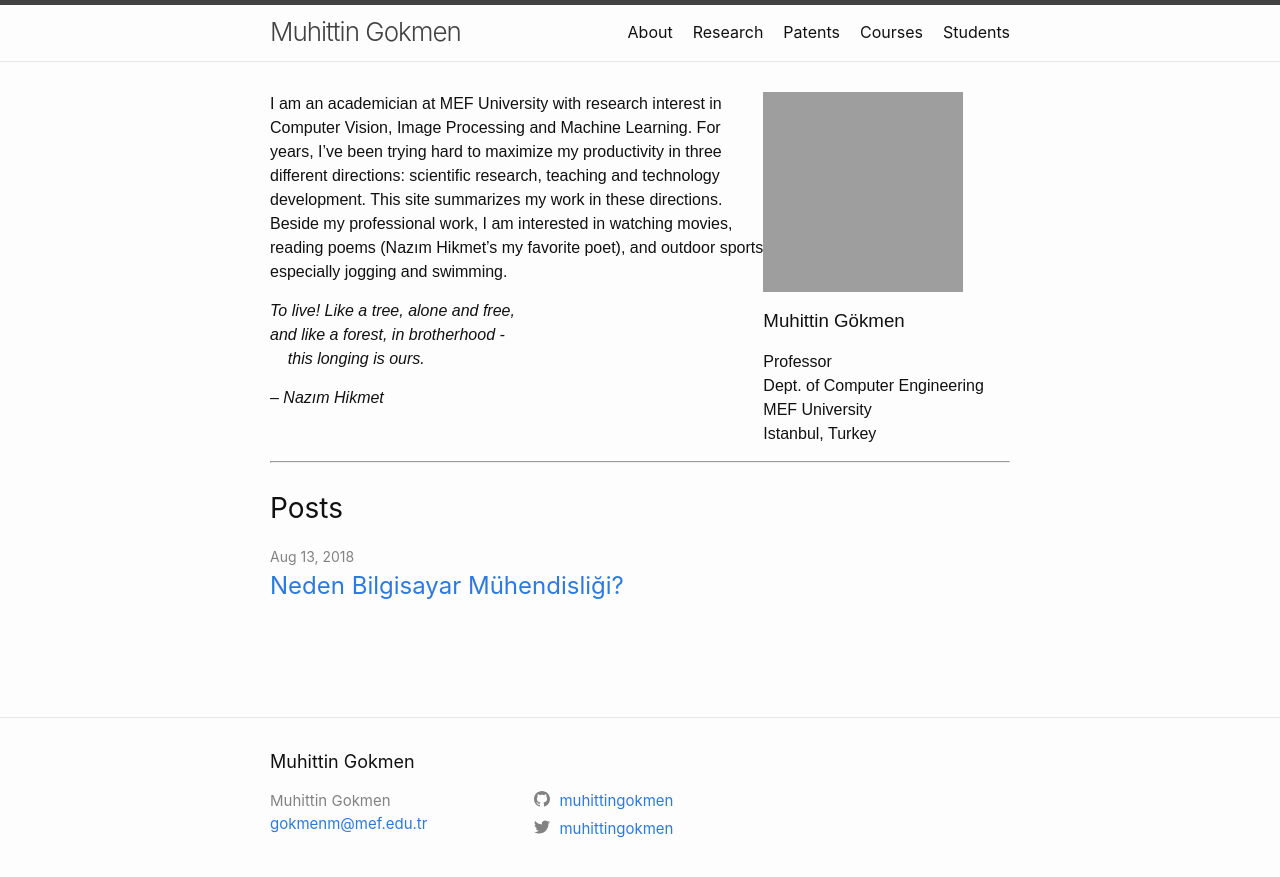
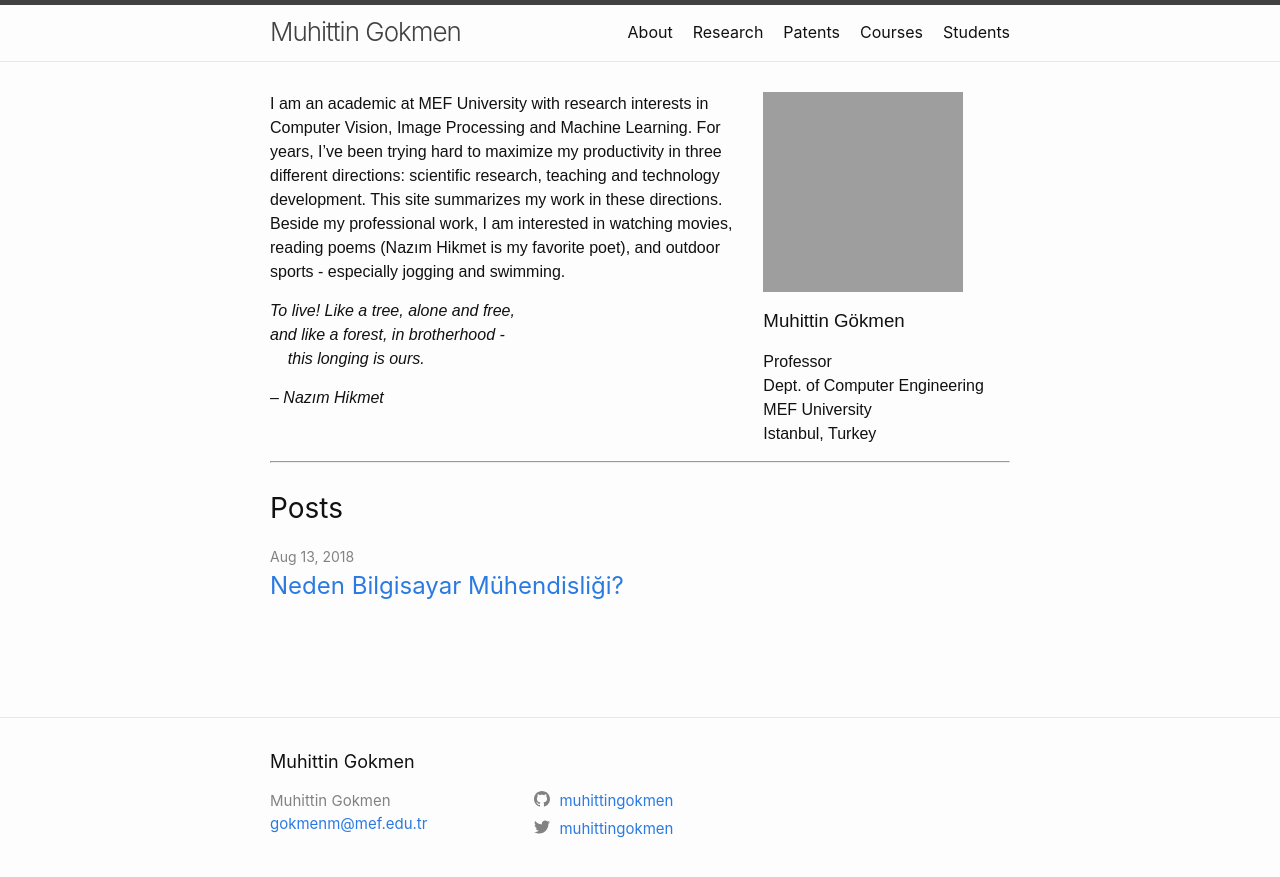
Before and after one commit to muhittingokmen/muhittingokmen.github.io, a Jekyll site: the page built from index.md, in a window 1280 px wide. Shown: the top 877 px of the page. Built offline with Jekyll 4.4.1, drawn with Linux system fonts in a browser that asks for light colours; part of the change alters nothing that is shown; grey boxes are pictures that could not be loaded.

Commit message:
Update index.md

```diff
--- a/index.md
+++ b/index.md
@@ -1,13 +1,8 @@
 ---
-# You don't need to edit this file, it's empty on purpose.
-# Edit theme's home layout instead if you wanna make some changes
-# See: https://jekyllrb.com/docs/themes/#overriding-theme-defaults
 layout: home
+published: true
 ---
-I am an academician at MEF University with research interest in Computer Vision, Image Processing and Machine Learning. For years, I've been trying hard to maximize my productivity in three different directions: scientific research, teaching and  technology development. This site summarizes my work in these directions. Beside my professional work, I am interested in watching movies, reading poems (Nazım Hikmet's my favorite poet), and outdoor sports especially jogging and swimming.
-
-
-
+I am an academic at MEF University with research interests in Computer Vision, Image Processing and Machine Learning. For years, I've been trying hard to maximize my productivity in three different directions: scientific research, teaching and technology development. This site summarizes my work in these directions. Beside my professional work, I am interested in watching movies, reading poems (Nazım Hikmet is my favorite poet), and outdoor sports - especially jogging and swimming.
 
 
 *To live! Like a tree, alone and free,
```
